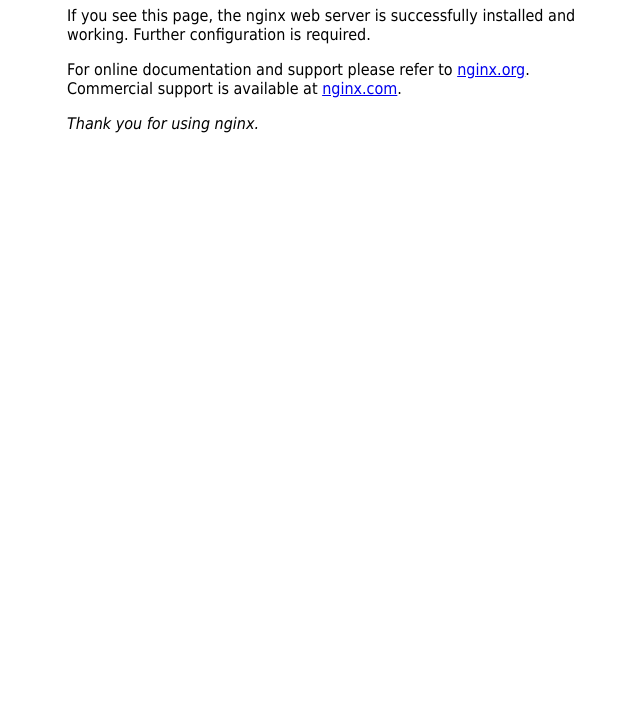
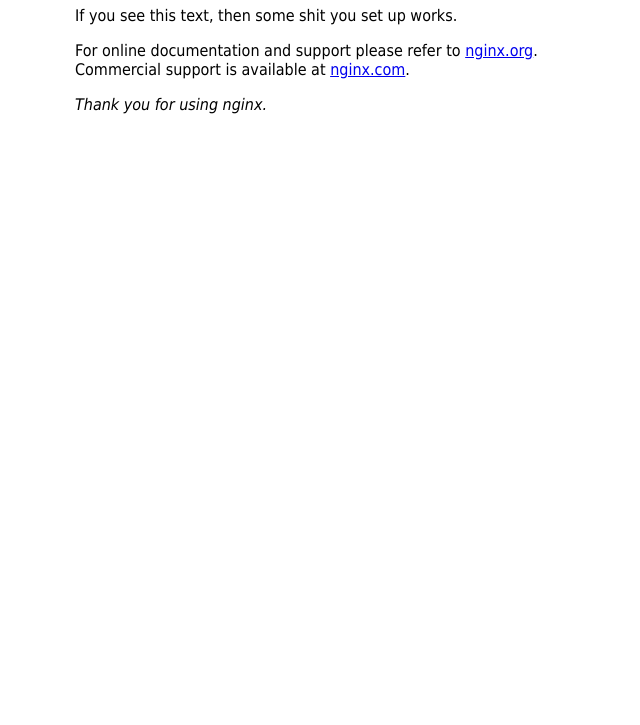
Before and after one commit to JohnnyMacaronee/python-server, a plain HTML site: page fastapi/index.html in a window 1280 px wide. Shown: the part 75-800 px from the top of the page, without its empty margins (293-933 px from the left). Drawn offline with Linux system fonts and the light colour scheme.

Commit message:
testing git

```diff
--- a/fastapi/index.html
+++ b/fastapi/index.html
@@ -4,7 +4,7 @@
 <title>Server?</title>
 <style>
     body {
-        width: 35em;
+        width: 34em;
         margin: 0 auto;
         font-family: Tahoma, Verdana, Arial, sans-serif;
     }
@@ -12,8 +12,7 @@
 </head>
 <body>
 <h1>Welcome to nginx!</h1>
-<p>If you see this page, the nginx web server is successfully installed and
-working. Further configuration is required.</p>
+<p>If you see this text, then some shit you set up works.</p>
 
 <p>For online documentation and support please refer to
 <a href="http://nginx.org/">nginx.org</a>.<br/>
```
